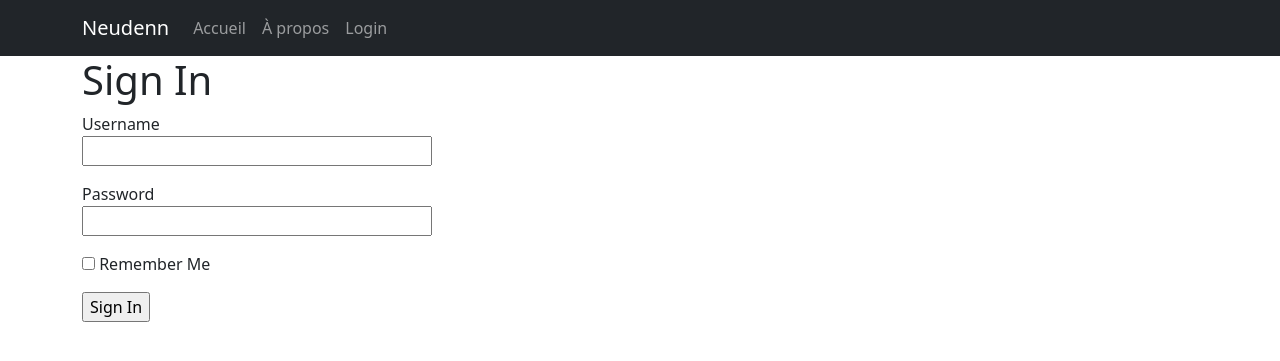
After one commit to Unkorneg/neudenn, a Flask app: page /login in a window 1280 px wide. The commit adds this page. Shown: the top 361 px of the page. Run offline with Flask 2, Linux system fonts and the light colour scheme.

Commit message:
forms tutorial

```diff
--- a/app/__init__.py
+++ b/app/__init__.py
@@ -1,4 +1,5 @@
 from flask import Flask
+from config import Config
 
 # from flask_sqlalchemy import SQLAlchemy
 
@@ -6,5 +7,6 @@ from flask import Flask
 # db = SQLAlchemy()
 
 app = Flask(__name__)
+app.config.from_object(Config)
 
 from app import routes
--- /dev/null
+++ b/app/forms.py
@@ -0,0 +1,12 @@
+from flask_wtf import FlaskForm
+from wtforms import StringField, PasswordField, BooleanField, SubmitField
+from wtforms.validators import DataRequired
+
+
+class LoginForm(FlaskForm):
+    username = StringField("Username", validators=[DataRequired()])
+    password = PasswordField(
+        "Password", validators=[DataRequired("Set a password !!")]
+    )
+    remember_me = BooleanField("Remember Me")
+    submit = SubmitField("Sign In")
--- a/app/routes.py
+++ b/app/routes.py
@@ -1,5 +1,6 @@
-from flask import render_template
+from flask import render_template, flash, redirect, url_for
 from app import app
+from app.forms import LoginForm
 
 
 @app.route("/")
@@ -16,11 +17,20 @@ def index():
     return render_template("index.html", title="Home", user=user, posts=posts)
 
 
+@app.route("/login", methods=["GET", "POST"])
+def login():
+    form = LoginForm()
+    if form.validate_on_submit():
+        flash(
+            "Login requested for user {}, remember_me={}".format(
+                form.username.data, form.remember_me.data
+            )
+        )
+        return redirect(url_for("index"))
+    return render_template("login.html", title="Sign In", form=form)
+
+
 @app.route("/about")
 def about():
     user = {"username": "Dewi"}
     return render_template("about.html", user=user)
-
-
-if __name__ == "__main__":
-    app.run()
--- a/app/templates/base.html
+++ b/app/templates/base.html
@@ -28,13 +28,13 @@
       <div class="collapse navbar-collapse" id="navbarSupportedContent">
         <ul class="navbar-nav me-auto mb-2 mb-lg-0">
           <li class="nav-item">
-            <a class="nav-link" href="/index">Accueil</a>
+            <a class="nav-link" href="{{ url_for('index') }}">Accueil</a>
           </li>
           <li class="nav-item">
-            <a class="nav-link" href="/about">À propos</a>
+            <a class="nav-link" href="{{ url_for('about') }}">À propos</a>
           </li>
           <li class="nav-item">
-            <a class="nav-link" href="/profile">{{ user.username }}</a>
+            <a class="nav-link" href="{{ url_for('login') }}">Login</a>
           </li>
         </ul>
 
@@ -44,7 +44,16 @@
 
 
   <div class="container">
-    {% block content %}{% endblock %}
+    {% with messages = get_flashed_messages() %}
+        {% if messages %}
+        <ul>
+            {% for message in messages %}
+            <li>{{ message }}</li>
+            {% endfor %}
+        </ul>
+        {% endif %}
+        {% endwith %}
+        {% block content %}{% endblock %}
   </div>
   <script src="https://cdn.jsdelivr.net/npm/bootstrap@5.1.3/dist/js/bootstrap.bundle.min.js" integrity="sha384-ka7Sk0Gln4gmtz2MlQnikT1wXgYsOg+OMhuP+IlRH9sENBO0LRn5q+8nbTov4+1p" crossorigin="anonymous"></script>
 </body>
--- /dev/null
+++ b/app/templates/login.html
@@ -0,0 +1,24 @@
+{% extends "base.html" %}
+
+{% block content %}
+    <h1>Sign In</h1>
+    <form action="" method="post" novalidate>
+        {{ form.hidden_tag() }}
+        <p>
+            {{ form.username.label }}<br>
+            {{ form.username(size=32) }}
+            {% for error in form.username.errors %}
+            <span class="alert alert-danger">{{ error }}</span>
+            {% endfor %}
+        </p>
+        <p>
+            {{ form.password.label }}<br>
+            {{ form.password(size=32) }}
+            {% for error in form.password.errors %}
+            <span class="alert alert-danger">{{ error }}</span>
+            {% endfor %}
+        </p>
+        <p>{{ form.remember_me() }} {{ form.remember_me.label }}</p>
+        <p>{{ form.submit() }}</p>
+    </form>
+{% endblock %}
--- a/config.py
+++ b/config.py
@@ -3,8 +3,8 @@ import os
 basedir = os.path.abspath(os.path.dirname(__file__))
 
 
-class Config:
-    SECRET_KEY = "dev"
+class Config(object):
+    SECRET_KEY = os.environ.get("SECRET_KEY")
 
     # Database initialization
     SQLALCHEMY_DATABASE_URI = "sqlite:///" + os.path.join(basedir, "app.db")
```
Also changed, not shown: README.md, 4 other files.
